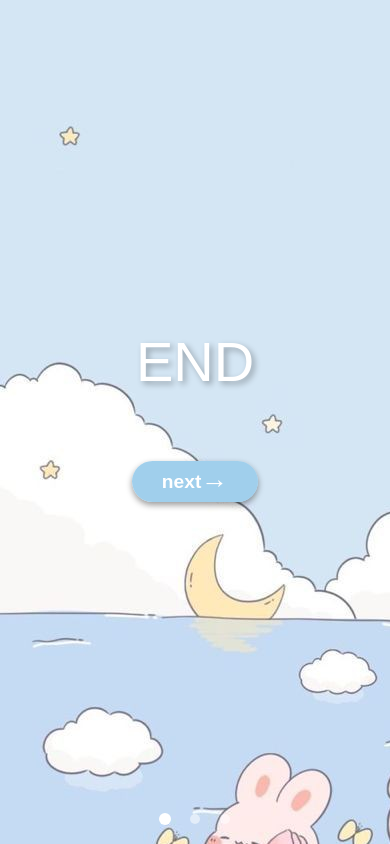
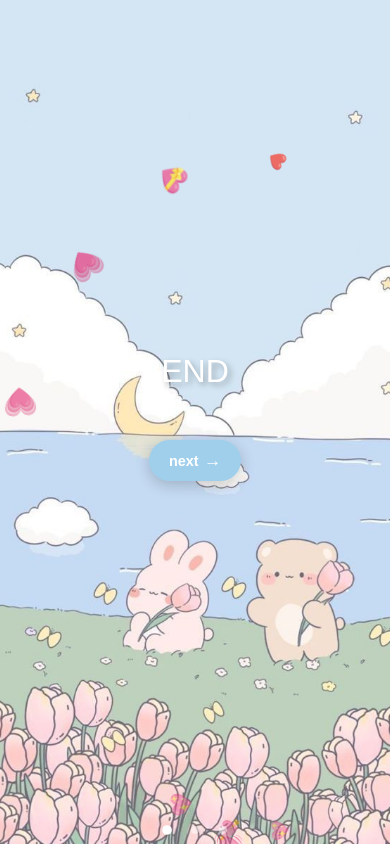
Before and after one commit to XSurzz/happy_birthday_araa.github.io, a plain HTML site: page makasi.html in a window 390 px wide. Drawn offline with Linux system fonts and the light colour scheme.

Commit message:
Update makasi.html

```diff
--- a/makasi.html
+++ b/makasi.html
@@ -1,34 +1,42 @@
 <!DOCTYPE html>
 <html>
-  <title>surzz</title>
 <head>
+    <meta name="viewport" content="width=device-width, initial-scale=1.0">
+    <title>surzz</title>
     <style>
         body {
             margin: 0;
-            height: 100vh;
+            min-height: 100vh;
             background: url(backh.jpg);
-            overflow: hidden;
+            background-size: cover;
+            background-position: center;
             font-family: 'Arial', sans-serif;
             display: flex;
             justify-content: center;
             align-items: center;
+            padding: 20px;
+            box-sizing: border-box;
         }
 
         .container {
             text-align: center;
             z-index: 2;
+            width: 100%;
+            max-width: 600px;
+            padding: 20px;
         }
 
         .text-container {
             display: flex;
             align-items: center;
             justify-content: center;
-            gap: 20px;
-            margin-bottom: 30px;
+            gap: 10px;
+            margin-bottom: 20px;
+            flex-wrap: wrap;
         }
 
         .thank-you {
-            font-size: 3.5em;
+            font-size: clamp(2em, 8vw, 3.5em);
             color: white;
             text-shadow: 3px 3px 6px rgba(0,0,0,0.3);
             animation: simpleFloat 2s infinite;
@@ -36,7 +44,7 @@
 
         .subtitle {
             color: white;
-            font-size: 1.5em;
+            font-size: clamp(1em, 4vw, 1.5em);
             text-shadow: 2px 2px 4px rgba(0,0,0,0.3);
             opacity: 0;
             animation: fadeIn 2s forwards;
@@ -47,13 +55,13 @@
                 transform: translateY(0);
             }
             50% {
-                transform: translateY(-20px);
+                transform: translateY(-10px);
             }
         }
 
         .love {
             position: fixed;
-            font-size: 24px;
+            font-size: clamp(16px, 4vw, 24px);
             pointer-events: none;
             animation: fallAndSpin linear infinite;
             z-index: 1;
@@ -61,26 +69,26 @@
 
         @keyframes fallAndSpin {
             0% {
-                transform: translateY(-100vh) translateX(-20px) rotate(0deg);
+                transform: translateY(-100vh) translateX(-10px) rotate(0deg);
                 opacity: 1;
             }
             100% {
-                transform: translateY(100vh) translateX(20px) rotate(360deg);
+                transform: translateY(100vh) translateX(10px) rotate(360deg);
                 opacity: 0.3;
             }
         }
 
         .button-container {
             display: flex;
-            gap: 15px;
+            gap: 10px;
             justify-content: center;
             flex-wrap: wrap;
             margin-bottom: 20px;
         }
 
         .button {
-            padding: 15px 30px;
-            font-size: 1.2em;
+            padding: 12px 24px;
+            font-size: clamp(0.9em, 3vw, 1.2em);
             background-color: #A0CFEC;
             border: none;
             border-radius: 25px;
@@ -89,38 +97,27 @@
             box-shadow: 0 4px 15px rgba(0,0,0,0.2);
             text-decoration: none;
             color: #333;
+            white-space: nowrap;
         }
 
-        .button:hover {
-            transform: scale(1.1);
+        .button:hover, .button:active {
+            transform: scale(1.05);
             background-color: white;
             box-shadow: 0 6px 20px rgba(0,0,0,0.3);
         }
 
-        .nav-button {
-            background-color: #A0CFEC;
-            color: #ff1493;
+        .next-button {
+            color: white;
+            background: #A0CFEC;
             font-weight: bold;
-        }
-
-        .next-button {
-            text-decoration: none;
-          color: white;
-          background: #A0CFEC;
-          font-weight: bold;
-          padding: 10px 30px;
-          border-radius: 100px;
-          transition: background-color 0.3s, box-shadow 0.3s;
-          box-shadow: 0 3px 6px rgba(0, 0, 0, 0.4);
-        }
-
-        .next-button:hover {
-            background: #A0CFEC;
+            display: inline-flex;
+            align-items: center;
+            gap: 5px;
         }
 
         .next-button::after {
             content: '→';
-            font-size: 1.4em;
+            font-size: 1.2em;
             transition: transform 0.3s ease;
         }
 
@@ -128,23 +125,19 @@
             transform: translateX(5px);
         }
 
-        @keyframes fadeIn {
-            to {
-                opacity: 1;
-            }
-        }
-
         .page-nav {
             position: fixed;
             bottom: 20px;
+            left: 50%;
+            transform: translateX(-50%);
             display: flex;
             gap: 10px;
             z-index: 3;
         }
 
         .page-indicator {
-            width: 10px;
-            height: 10px;
+            width: 8px;
+            height: 8px;
             border-radius: 50%;
             background: rgba(255, 255, 255, 0.5);
             margin: 0 5px;
@@ -153,6 +146,25 @@
         .page-indicator.active {
             background: white;
             transform: scale(1.2);
+        }
+
+        @media (max-width: 480px) {
+            body {
+                padding: 10px;
+            }
+
+            .container {
+                padding: 10px;
+            }
+
+            .button {
+                padding: 10px 20px;
+                width: auto;
+            }
+
+            .page-nav {
+                bottom: 10px;
+            }
         }
     </style>
 </head>
@@ -163,14 +175,11 @@
         </div>
 
         <div class="button-container">
-            </button>
-
         </div>
 
         <a href="album.html" class="button next-button">next</a>
     </div>
 
-    <!-- Page indicators -->
     <div class="page-nav">
         <div class="page-indicator active"></div>
         <div class="page-indicator"></div>
@@ -178,7 +187,7 @@
     </div>
 
     <script>
-        const loves = ['❤i, '💖', '💕', '💗', '💓', '💝', '💘'];
+        const loves = ['❤️', '💖', '💕', '💗', '💓', '💝', '💘'];
         let loveCount = 0;
 
         function createLove() {
@@ -187,12 +196,12 @@
             love.innerHTML = loves[Math.floor(Math.random() * loves.length)];
 
             const startX = Math.random() * window.innerWidth;
-            const duration = (Math.random() * 2 + 5);
+            const duration = (Math.random() * 2 + 3); // Reduced maximum duration
 
             love.style.left = startX + 'px';
             love.style.animationDuration = duration + 's';
 
-            const size = Math.random() * 20 + 20;
+            const size = Math.random() * 15 + 15; // Slightly reduced size range
             love.style.fontSize = size + 'px';
 
             document.body.appendChild(love);
@@ -204,23 +213,25 @@
         }
 
         function addMoreLove() {
-            for (let i = 0; i < 15; i++) {
+            const maxLoves = window.innerWidth < 480 ? 50 : 100; // Reduce number of hearts on mobile
+            for (let i = 0; i < 10; i++) {
                 setTimeout(() => {
-                    if (loveCount < 150) {
+                    if (loveCount < maxLoves) {
                         createLove();
                         loveCount++;
                     }
-                }, i * 100);
+                }, i * 200);
             }
         }
 
         function startLoveRain() {
+            const maxLoves = window.innerWidth < 480 ? 50 : 100;
             setInterval(() => {
-                if (loveCount < 100) {
+                if (loveCount < maxLoves) {
                     createLove();
                     loveCount++;
                 }
-            }, 300);
+            }, 400);
         }
 
         window.onload = () => {
@@ -228,12 +239,25 @@
             addMoreLove();
         };
 
-        window.addEventListener('resize', () => {
+        // Debounce function to limit resize calculations
+        function debounce(func, wait) {
+            let timeout;
+            return function executedFunction(...args) {
+                const later = () => {
+                    clearTimeout(timeout);
+                    func(...args);
+                };
+                clearTimeout(timeout);
+                timeout = setTimeout(later, wait);
+            };
+        }
+
+        window.addEventListener('resize', debounce(() => {
             const loves = document.querySelectorAll('.love');
             loves.forEach(love => {
                 love.style.left = Math.random() * window.innerWidth + 'px';
             });
-        });
+        }, 250));
     </script>
 </body>
 </html>
```
